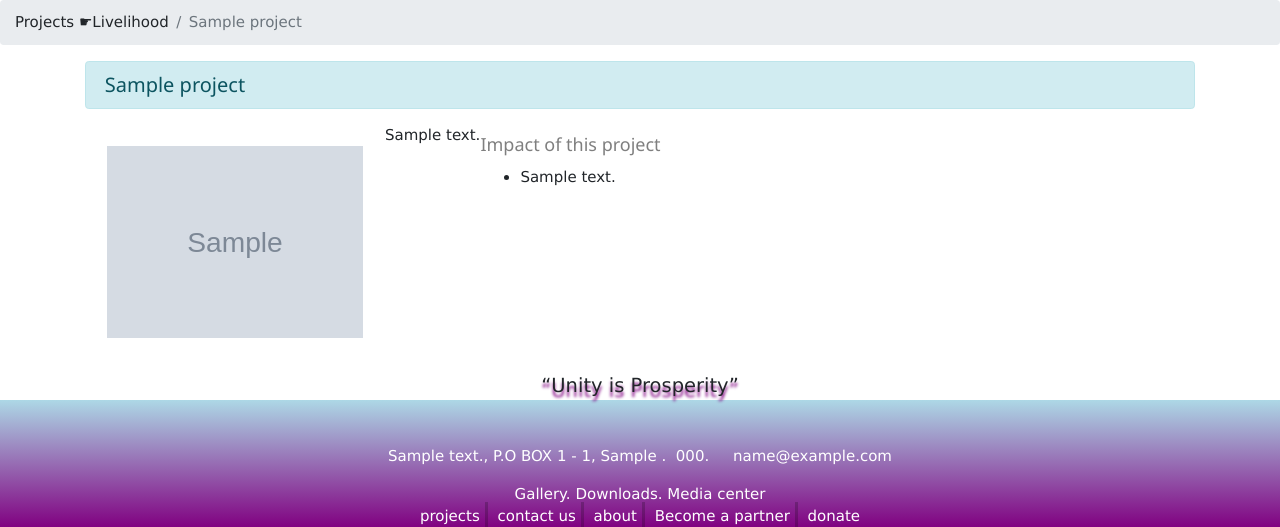
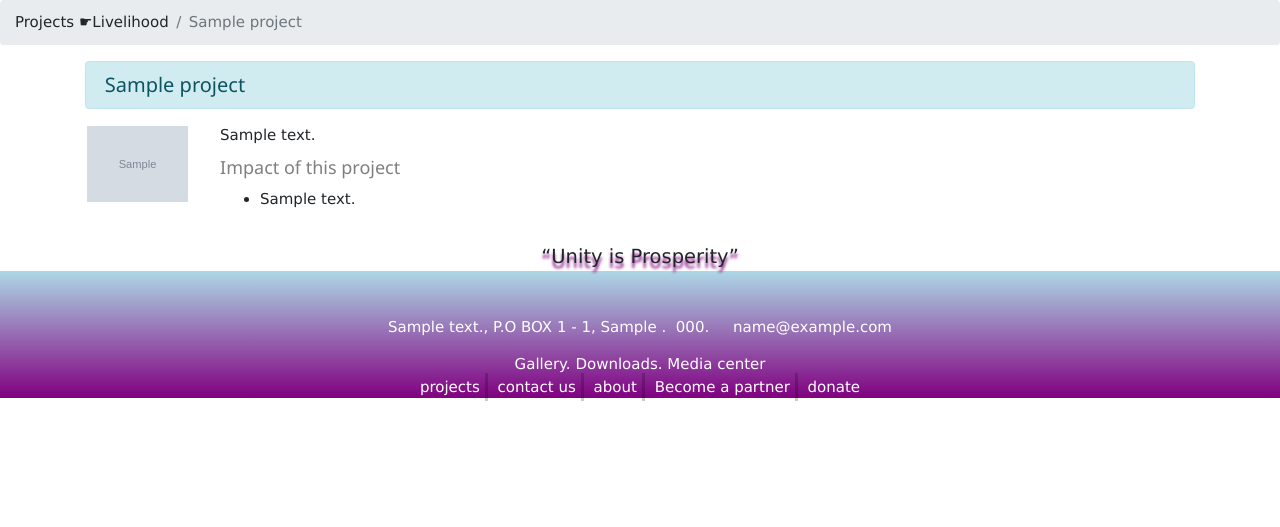
Before and after one commit to ariseandshinecc/AriseandShine_CC, a Django app: a page that uses mainsite/templates/mainsite/project_detail.html in a window 1280 px wide. Shown: the part 124-651 px from the top of the page. Run offline with Django 3.2, Linux system fonts and the light colour scheme; tables that the repository leaves empty hold one stand-in row (values such as "Sample post"); grey boxes marked "Sample" are stand-in pictures; some libraries are stand-ins or nearby versions.

Commit message:
Update project detail display page

```diff
--- a/mainsite/templates/mainsite/project_detail.html
+++ b/mainsite/templates/mainsite/project_detail.html
@@ -16,14 +16,16 @@
 
         <h4 class="alert alert-heading alert-info"> {{ project.project_name }} </h4>
         <article class="a-project">
-
+            <div class="row">
+                <div class="col-md-3">
                     <img src="{{ project.media.first.picture.url }}" alt="project photo" class="embed-responsive-4by3">
-
-            <section class="narration">{{ project.project_description }}</section>
                     {% if project.media.count > 1 %}
                         <img src="{{ project.media.last.picture.url}} " alt="Visual" class="embed-responsive-4by3">
                     {% endif %}
+                </div>
 
+                <div class="col-md-9">
+                    <section class="narration">{{ project.project_description }}</section>
                     <section>
                         {% if project.impact_set.all %}
                             <h5 class="text-black-50">Impact of this project</h5>
@@ -33,8 +35,9 @@
                             {% endfor %}
                             </ul>
                         {% endif %}
-
                     </section>
+                </div>
+            </div>
         </article>
     </div>
 {% endblock %}
```
Lines whose indentation alone changed are shown as unchanged.
